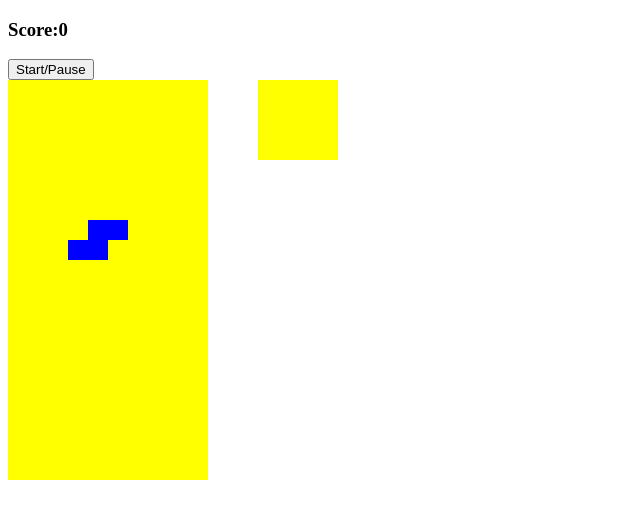
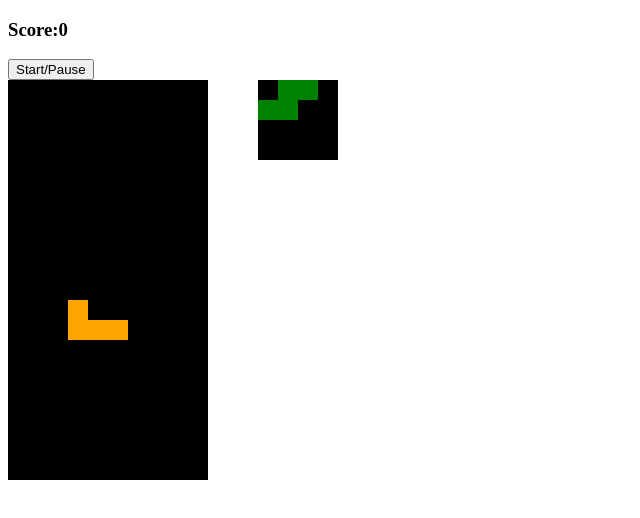
Before and after one commit to Depicar/depicar.github.io, a plain HTML site: page index.html in a window 1280 px wide. Both pictures are taken after a click on the button "Start/Pause". Shown: the whole page, without its empty margins (0-640 px from the left). Drawn offline with Linux system fonts and the light colour scheme.

Commit message:
added with reference: next up, start/pause button, add score, game over, personal changes: rotateZ, more tetrominos, colors, todo: soft/hard drop, rotating into wall/other blocks, non-immediate freeze, graphical changes

```diff
--- a/app.js
+++ b/app.js
@@ -2,8 +2,19 @@ document.addEventListener('DOMContentLoaded' , () => {
     const grid = document.querySelector('.grid')
     let squares = Array.from(document.querySelectorAll('.grid div'))
     const width = 10
-    const ScoreDisplay = document.querySelector('#score')
-    const StartBtn = document.querySelector('#start-button')
+    const scoreDisplay = document.querySelector('#score')
+    const startBtn = document.querySelector('#start-button')
+    let timerId
+    let score = 0
+    const colors = [
+        'lightblue',
+        'blue',
+        'yellow',
+        'green',
+        'purple',
+        'red',
+        'orange'
+    ]
 
     //tetraminos using a different rotation from guide
     const iTetromino = [
@@ -51,20 +62,23 @@ document.addEventListener('DOMContentLoaded' , () => {
     ]
 
     //added 2 more tetrominos as opposed to tutorial
-    const theTetrominos = [lTetromino, zTetromino, tTetromino, oTetromino, iTetromino, jTetromino, sTetromino]
+    const theTetrominos = [iTetromino, jTetromino, oTetromino, sTetromino, tTetromino, zTetromino, lTetromino]
 
     //changed center starting point
     let currentPosition = 3
     let currentRotation = 0
 
     //random is floating point between 0 and 1
-    let random = Math.floor(Math.random() * theTetrominos.length)
-    let current = theTetrominos[random][0]
+    let nextRandom
+    let random
+    let current
 
     //draw the first rotation
     function draw() {
         current.forEach(index => {
             squares[currentPosition + index].classList.add('tetromino')
+            //add colorcoding
+            squares[currentPosition + index].style.backgroundColor = colors[random]
         })
     }
 
@@ -73,11 +87,13 @@ document.addEventListener('DOMContentLoaded' , () => {
     function undraw() {
         current.forEach(index => {
             squares[currentPosition + index].classList.remove('tetromino')
+            //remove colorcoding
+            squares[currentPosition + index].style.backgroundColor = ''
         })
     }
 
-    //move down tetromino every second
-    timerId = setInterval(moveDown, 1000)
+    // //move down tetromino every second
+    // timerId = setInterval(moveDown, 1000)
 
     //assign functions to keyCodes, added more controls than tutorial add hold
     function control(e) {
@@ -96,7 +112,14 @@ document.addEventListener('DOMContentLoaded' , () => {
             rotateZ()
         }
     }
+    // function holdPress(e) {
+    //     if(e.keyCode === 40) {
+    //         //soft drop
+    //         timerId = setInterval(moveDown, 200)
+    //     }
+    // }
     document.addEventListener('keyup', control)
+    //document.addEventListener('keypress', holdPress)
 
     //move down function
     function moveDown() {
@@ -111,11 +134,15 @@ document.addEventListener('DOMContentLoaded' , () => {
     function freeze() {
         if(current.some(index => squares[currentPosition + index + width].classList.contains('taken'))) {
             current.forEach(index => squares[currentPosition + index].classList.add('taken'))
-            random = Math.floor(Math.random() * theTetrominos.length)
+            random = nextRandom
+            nextRandom = Math.floor(Math.random() * theTetrominos.length)
             currentPosition = 3
             currentRotation = 0
             current = theTetrominos[random][currentRotation]
             draw()
+            displayShape()
+            addScore()
+            gameOver()
         }
     }
 
@@ -182,19 +209,74 @@ document.addEventListener('DOMContentLoaded' , () => {
 
     //the Tetrominos without rotations
     const upNextTetrominos = [
-        [width, width + 1, width + 2, width + 3],
-        [width, width + 1, width + 2, 2],
-        [1, 2, width + 1, width + 2],
-        [1, 2, width, width + 1],
-        [1, width, width + 1, width + 2],
-        [0, 1, width + 1, width + 2],
-        [0, width, width + 1, width + 2],
+        [displayWidth, displayWidth + 1, displayWidth + 2, displayWidth + 3],
+        [displayWidth, displayWidth + 1, displayWidth + 2, 2],
+        [1, 2, displayWidth + 1, displayWidth + 2],
+        [1, 2, displayWidth, displayWidth + 1],
+        [1, displayWidth, displayWidth + 1, displayWidth + 2],
+        [0, 1, displayWidth + 1, displayWidth + 2],
+        [0, displayWidth, displayWidth + 1, displayWidth + 2],
     ]
 
     function displayShape() {
-        displayIndexSquares.forEach(square => {
+        displaySquares.forEach(square => {
             square.classList.remove('tetromino')
+            square.style.backgroundColor = ''
+        })
+        upNextTetrominos[nextRandom].forEach(index => {
+            displaySquares[displayIndex + index].classList.add('tetromino')
+            displaySquares[displayIndex + index].style.backgroundColor = colors[nextRandom]
         })
 
     }
+
+    startBtn.addEventListener('click', () => {
+        //fixed original pause bug
+        if (timerId) {
+            clearInterval(timerId)
+            timerId = null
+        } else {
+            if (!nextRandom) {
+                nextRandom = Math.floor(Math.random() * theTetrominos.length)
+                random = nextRandom
+                nextRandom = Math.floor(Math.random() * theTetrominos.length)
+                current = theTetrominos[random][0]
+            }
+            draw()
+            timerId = setInterval(moveDown, 250)
+
+            displayShape()
+        }
+    })
+
+    //add score
+    function addScore() {
+        //add addScore based on move (tetris, tspin)
+        for (let i = 0; i < 199; i+=width) {
+            const row = [i, i + 1, i + 2, i+3, i+4, i+5, i+6, i+7, i+8, i+9]
+            if (row.every(index => squares[index].classList.contains('taken'))) {
+                score += 10
+                scoreDisplay.innerHTML = score
+                row.forEach(index => {
+                    squares[index].classList.remove('taken')
+                    squares[index].classList.remove('tetromino')
+                    squares[index].style.backgroundColor = ''
+                })
+                const squaresRemoved = squares.splice(i, width)
+                squares = squaresRemoved.concat(squares)
+                squares.forEach(cell => grid.appendChild(cell))
+
+            }
+
+        }
+    }
+
+    //game over
+    function gameOver() {
+        if(current.some(index => squares[currentPosition + index].classList.contains('taken'))) {
+            scoreDisplay.innerHTML = 'end'
+            clearInterval(timerId)
+        }
+    }
+
 })
--- a/style.css
+++ b/style.css
@@ -5,7 +5,7 @@
 .grid {
     width: 200px;
     height: 400px;
-    background-color: yellow;
+    background-color: black;
     display: flex;
     flex-wrap: wrap;
 }
@@ -16,7 +16,7 @@
 }
 
 .tetromino {
-    background-color: blue;
+    background-color: white;
 }
 
 .mini-grid {
@@ -25,7 +25,7 @@
     height: 80px;
     display: flex;
     flex-wrap: wrap;
-    background-color: yellow;
+    background-color: black;
 }
 
 .mini-grid div  {
```
